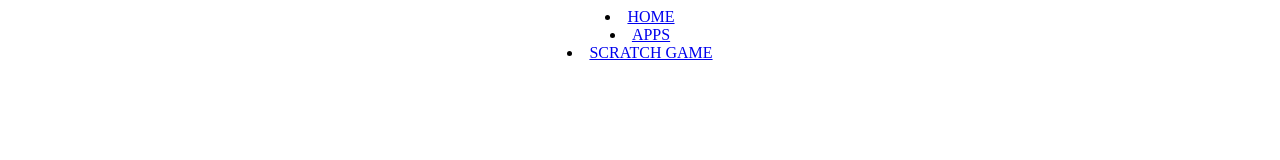
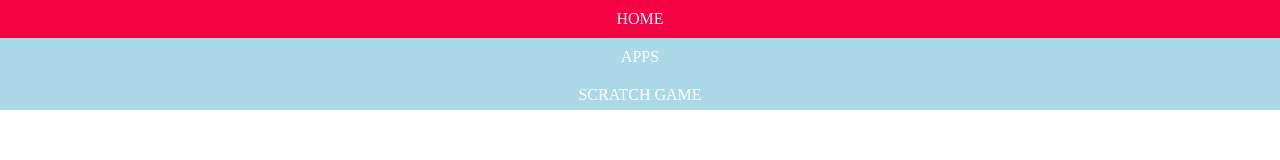
Before and after one commit to WVCS/website-prisha-desai, a plain HTML site: page index.html in a window 1280 px wide. Drawn offline with Linux system fonts and the light colour scheme.

Commit message:
Update index.html
style nav bar

```diff
--- a/index.html
+++ b/index.html
@@ -21,3 +21,34 @@
   <br>
   <br>
   <br>
+<html>
+
+  <style>
+    nav{
+  list-style-type: none;
+  background-color: lightblue;
+  position: fixed;
+  width: 100vw;
+  height: 110px;
+  top: 0;
+  left: 0;
+}
+
+a{
+  color: white;
+  text-decoration: none;
+  padding: 30px;
+}
+
+li{
+
+  padding: 10px;
+
+
+}
+
+li:hover{
+  background-color: #F30142;
+
+}
+    <style>
```
